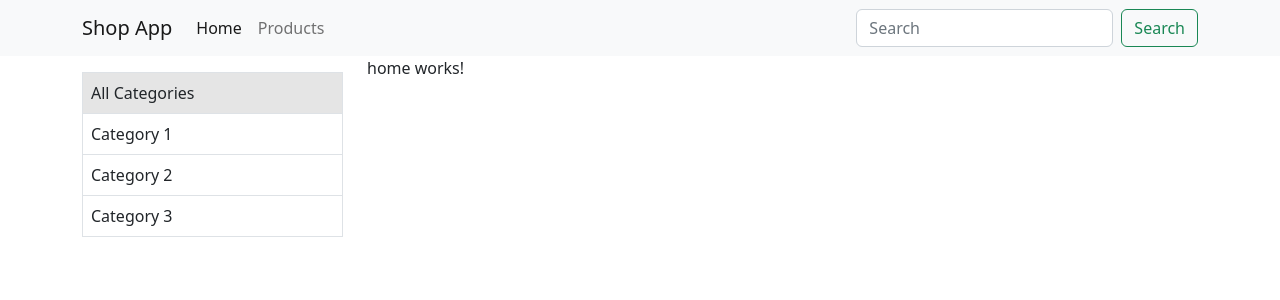
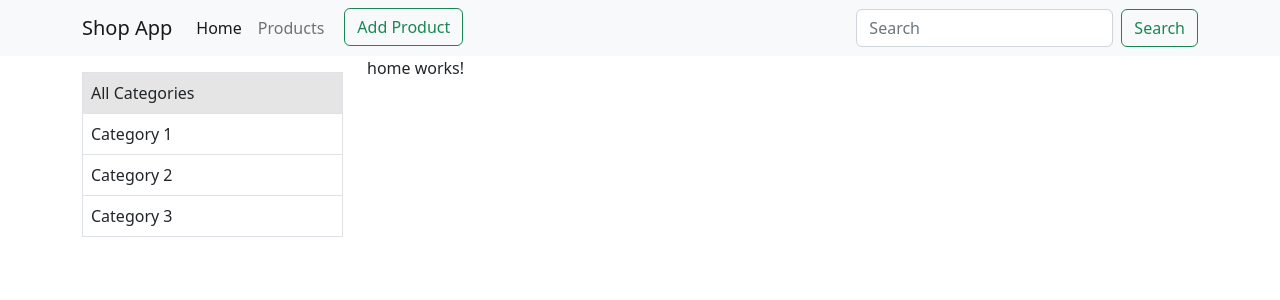
Before and after one commit to furkan-developer/angular-mini-eticaret, an Angular app: page / in a window 1280 px wide. Shown: the top 300 px of the page. Built offline with nearby package versions, Linux system fonts and the light colour scheme.

Commit message:
ADD: add product action in navbar component

```diff
--- a/src/app/navbar/navbar.component.html
+++ b/src/app/navbar/navbar.component.html
@@ -12,6 +12,11 @@
         <li class="nav-item">
           <a class="nav-link" routerLink="/productlist">Products</a>
         </li>
+        <li class="nav-item">
+          <form class="container-fluid justify-content-start">
+            <button class="btn btn-outline-success me-2" type="button" (click)="addProduct()">Add Product</button>
+          </form>
+        </li>
       </ul>
       <form class="d-flex" role="search">
         <input class="form-control me-2" type="search" placeholder="Search" aria-label="Search">
--- a/src/app/navbar/navbar.component.ts
+++ b/src/app/navbar/navbar.component.ts
@@ -1,3 +1,4 @@
+import { HttpClient } from '@angular/common/http';
 import { Component } from '@angular/core';
 
 @Component({
@@ -7,4 +8,18 @@ import { Component } from '@angular/core';
 })
 export class NavbarComponent {
 
+
+  constructor(private http: HttpClient) {
+
+  }
+
+  addProduct(){
+    let product = {id: 9, productName: "Product 9", price: 50000, imgUrl: "../../assets/phone.jpg", isActive: true, description: "Lorem ipsum, dolor",categoryId:3};
+
+    this.http.post("https://ng-onlineshop-default-rtdb.firebaseio.com/product.json",product).subscribe(
+      (recievedData)=>{
+        console.log(recievedData);
+      }
+    );
+  }
 }
```
